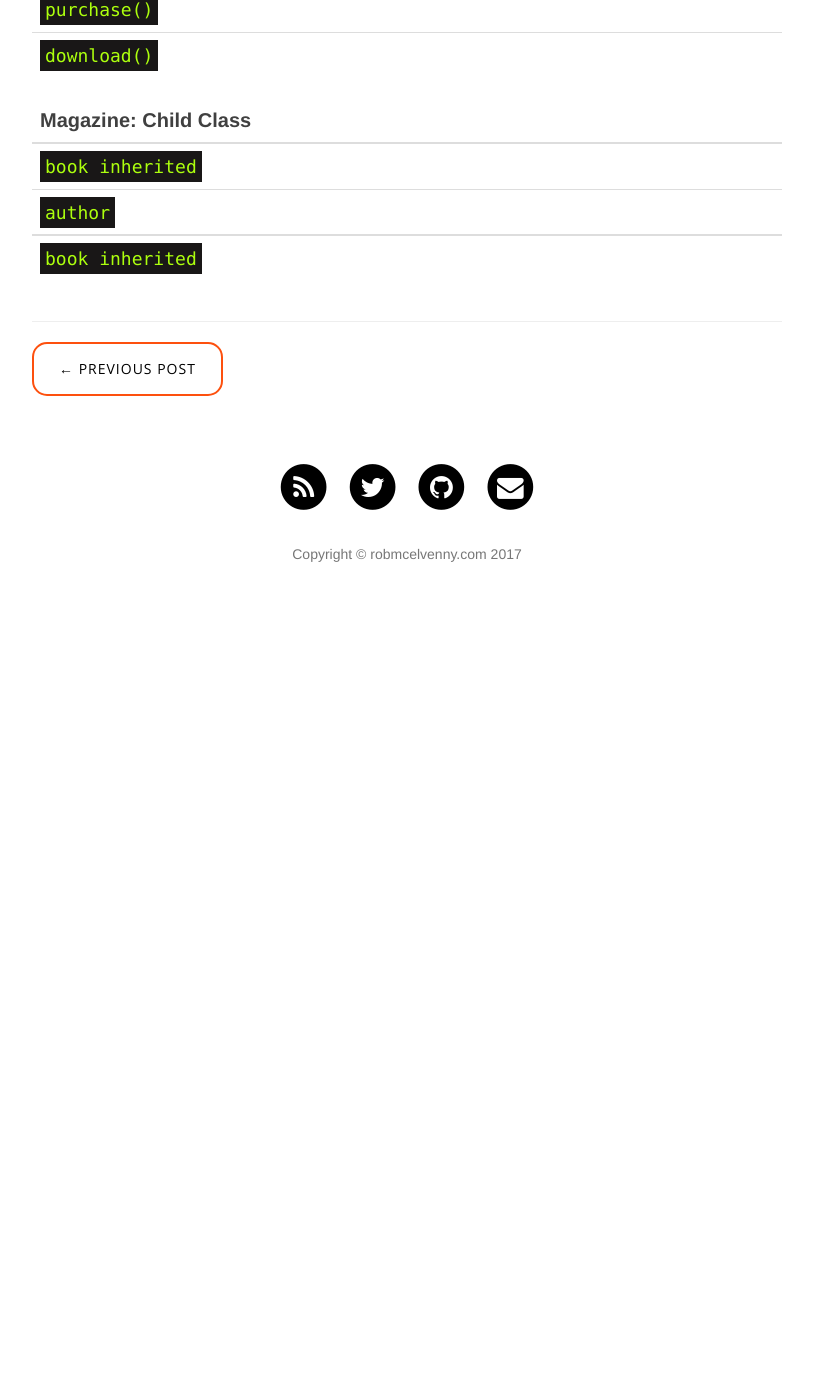
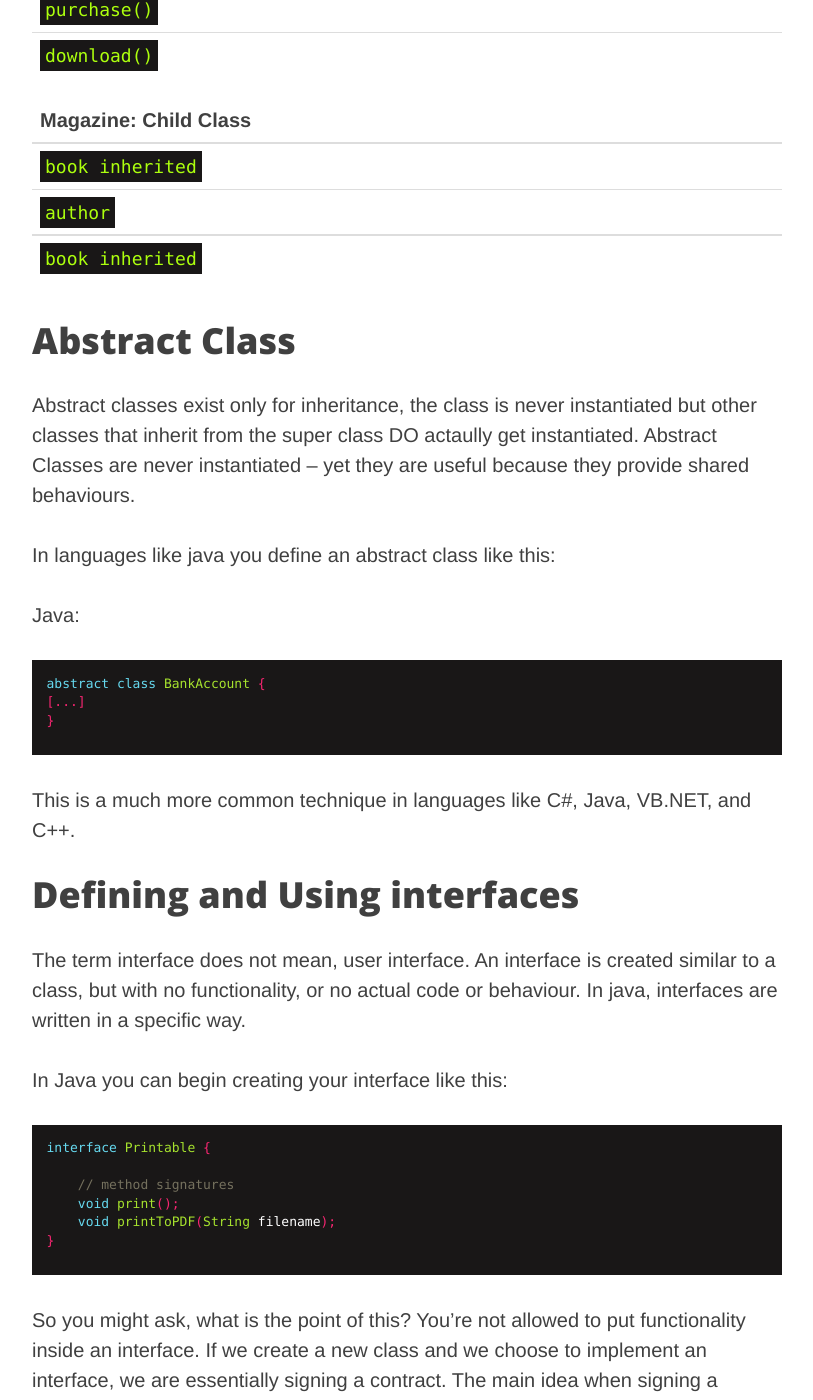
Before and after one commit to cocoabro/cocoabro.github.io, a Jekyll site: the page built from _posts/2017-07-03-Inheritance.markdown, in a window 1280 px wide and 1400 px high, scrolled down 3219 px. Shown: the whole window, without its empty margins (233-1046 px from the left). Built offline with Jekyll 4.4.1, drawn with Linux system fonts in a browser that asks for light colours; nearby versions of some CDN libraries; before the commit the page ends 3849 px from its top, so only the background shows below that; some of the changed text lies outside the part shown.

Commit message:
Updated Site Files

````diff
--- a/_posts/2015-06-10-Objects.markdown
+++ b/_posts/2015-06-10-Objects.markdown
@@ -80,9 +80,8 @@ In our UML figure below, you see how our instance variables, only result in empt
 | ``` fire(): String ```   |
 | ``` reduceShields(Integer) ``` |
 
-<p>
 The question is, what is the internal state of this object? We typically know that the class has defined _Instance Variables_. When we instantiate the object by using ``` Spaceship excelsior = new Spaceship(); ```
-</p>
+
 
 In OOP Languages, we create a constructor by creating a method in the class, with the same name as the class. For instance:
 
--- a/_posts/2017-07-03-Inheritance.markdown
+++ b/_posts/2017-07-03-Inheritance.markdown
@@ -79,3 +79,40 @@
 | ``` author ``` |
 | ----- |
 | ``` book inherited ``` |
+
+# Abstract Class
+
+Abstract classes exist only for inheritance, the class is never instantiated but other classes that inherit from the super class DO actaully get instantiated. Abstract Classes are never instantiated – yet they are useful because they provide shared behaviours.
+
+In languages like java you define an abstract class like this:
+
+Java:
+``` java
+abstract class BankAccount {
+[...]
+}
+```
+
+This is a much more common technique in languages like C#, Java, VB.NET, and C++.
+
+# Defining and Using interfaces
+
+The term interface does not mean, user interface. An interface is created similar to a class, but with no functionality, or no actual code or behaviour. In java, interfaces are written in a specific way.
+
+
+In Java you can begin creating your interface like this:
+
+``` java
+interface Printable {
+
+    // method signatures
+    void print();
+    void printToPDF(String filename);
+}
+```
+
+So you might ask, what is the point of this? You're not allowed to put functionality inside an interface. If we create a new class and we choose to implement an interface, we are essentially signing a contract. The main idea when signing a contract is that you aren't the only one who will sign.
+
+Does the object support the particular interface? You can call things like the print method as I know that the object shares the same interface.
+
+> Program to an interface, not to an implementation." – Design Patterns, 1995
````
Also changed, not shown: other parts of _posts/2017-07-03-Inheritance.markdown (+1 -1 lines), about.html (+5 -5 lines), portfolio.html (+35 -36 lines), img/about-bg.jpg (deleted), img/contact-bg.jpg (deleted), img/home-bg.jpg (deleted), img/post-bg-01.jpg (deleted), img/post-bg-02.jpg (deleted), img/post-bg-03.jpg (deleted), img/post-bg-04.jpg (deleted), img/post-bg-05.jpg (deleted), img/post-bg-06.jpg (deleted), img/post-sample-image.jpg (deleted).
